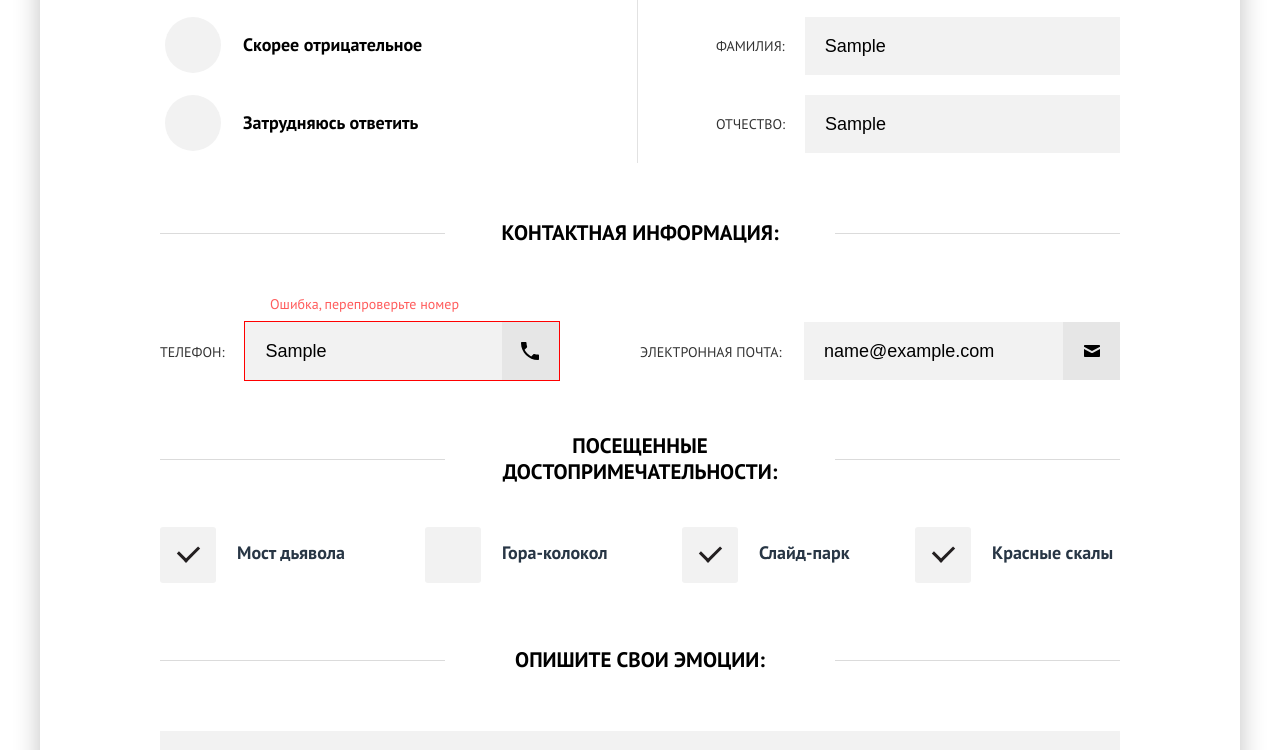
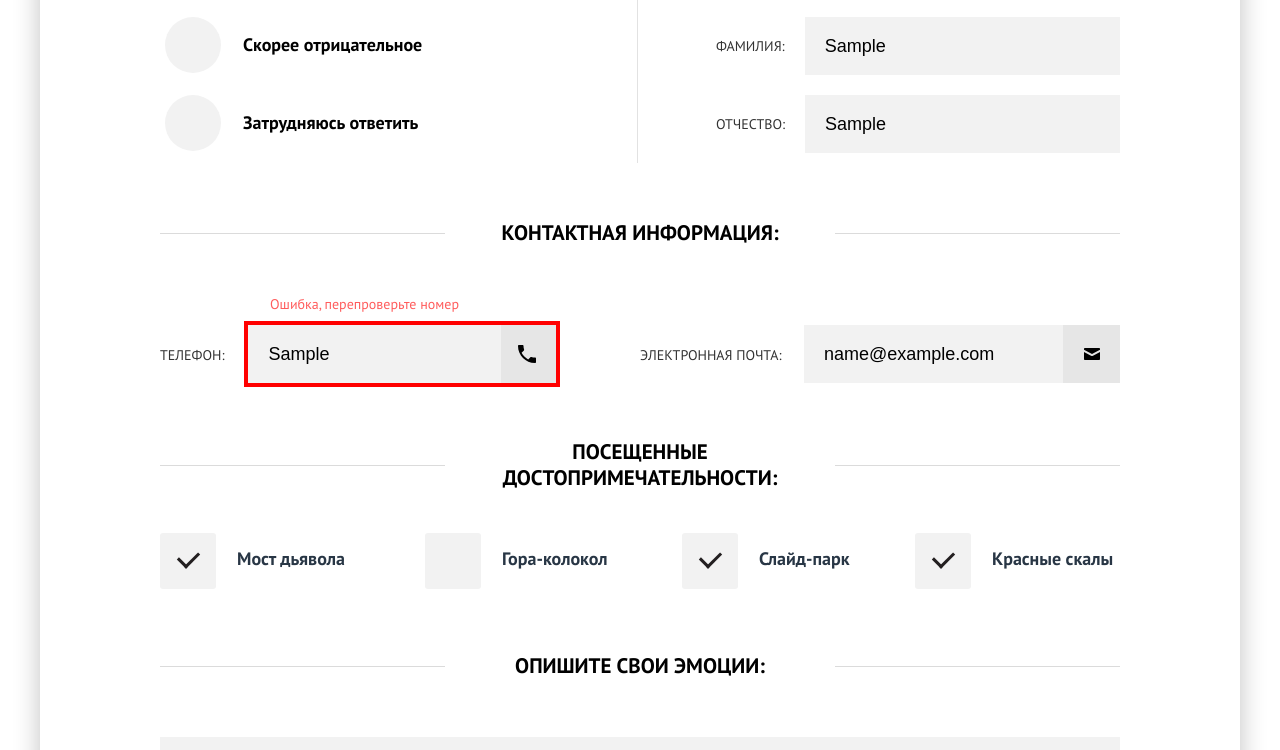
Before and after one commit to rockn1989/sedona, a website: page form.html in a window 1280 px wide. Both pictures are taken after typing "Sample", "Sample", "Sample", "Sample", "name@example.com", "Sample" into the empty fields and a click on the button "ОТПРАВИТЬ ОТЗЫВ". Shown: the part 779-1529 px from the top of the page. Drawn offline with nearby package versions, Linux system fonts and the light colour scheme; files that its build step writes are made by us from their sources; files whose address does not match are found by name.

Commit message:
fixup! Последние штрихи

```diff
--- a/js/form-validation.js
+++ b/js/form-validation.js
@@ -2,10 +2,10 @@
 
     var btnSubmit = document.querySelector('.button.button--send');
     var interviewForm = document.querySelector('.interview');
+
     function validation(form) {
         for(var i = 0; i < form.elements.length; i++) {
             if(form.elements[i].tagName == 'FIELDSET') continue;
-           // console.log(form.elements[i].className + ':' + form.elements[i].id+ "\n");
 
             form.elements[i].classList.remove('error');
 
@@ -46,15 +46,22 @@
         return 1;
     }
 
+    function elBlur() {
+        this.classList.remove('error');
+        this.removeEventListener('blur', elBlur);
+    }
+
     function sendError(el, text) {
+
         el.classList.add('error');
+        el.addEventListener('blur', elBlur);
 
         if(text) {
             var msgError = document.createElement('span');
             msgError.classList.add('error__text');
             msgError.innerText = text;
             el.parentNode.insertAdjacentElement('beforeEnd', msgError);
-            //setTimeout(function(){ el.parentNode.removeChild(msgError)}, 3000);
+            setTimeout(function(){ el.parentNode.removeChild(msgError)}, 3000);
         }
 
     }
@@ -69,4 +76,6 @@
 
 
 
+
+
 })();
--- a/less/blocks/error.less
+++ b/less/blocks/error.less
@@ -1,5 +1,6 @@
 .error {
-  border:1px solid red !important;
+  border:4px solid red !important;
+  padding: 14px 18px;
 }
 
 .error__text {
```
Also changed, not shown: 1 other file.
